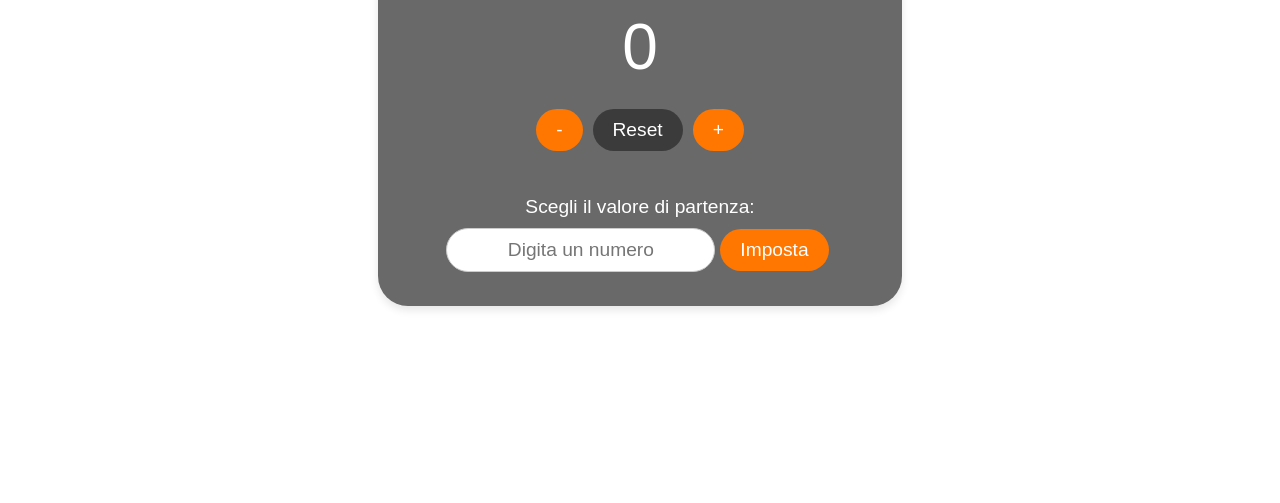
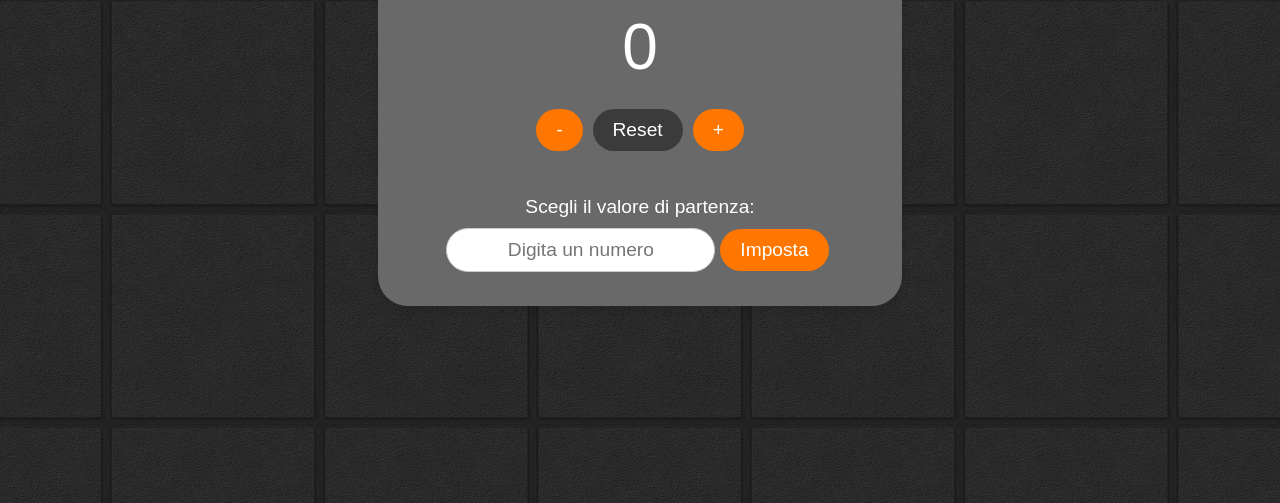
Before and after one commit to andreaimmacolato/Progetto_JavaScript, a plain HTML site: page index.html in a window 1280 px wide. Shown: the part 297-800 px from the top of the page. Drawn offline with Linux system fonts and the light colour scheme.

Commit message:
Update styles.css

```diff
--- a/css/styles.css
+++ b/css/styles.css
@@ -5,7 +5,7 @@ body {
     align-items: center;
     height: 100vh;
     margin: 0;
-    background-image: url("img/background.png");
+    background-image: url('/img/background.png');
     background-size: cover;
     background-position: center;
     color: white;
```
